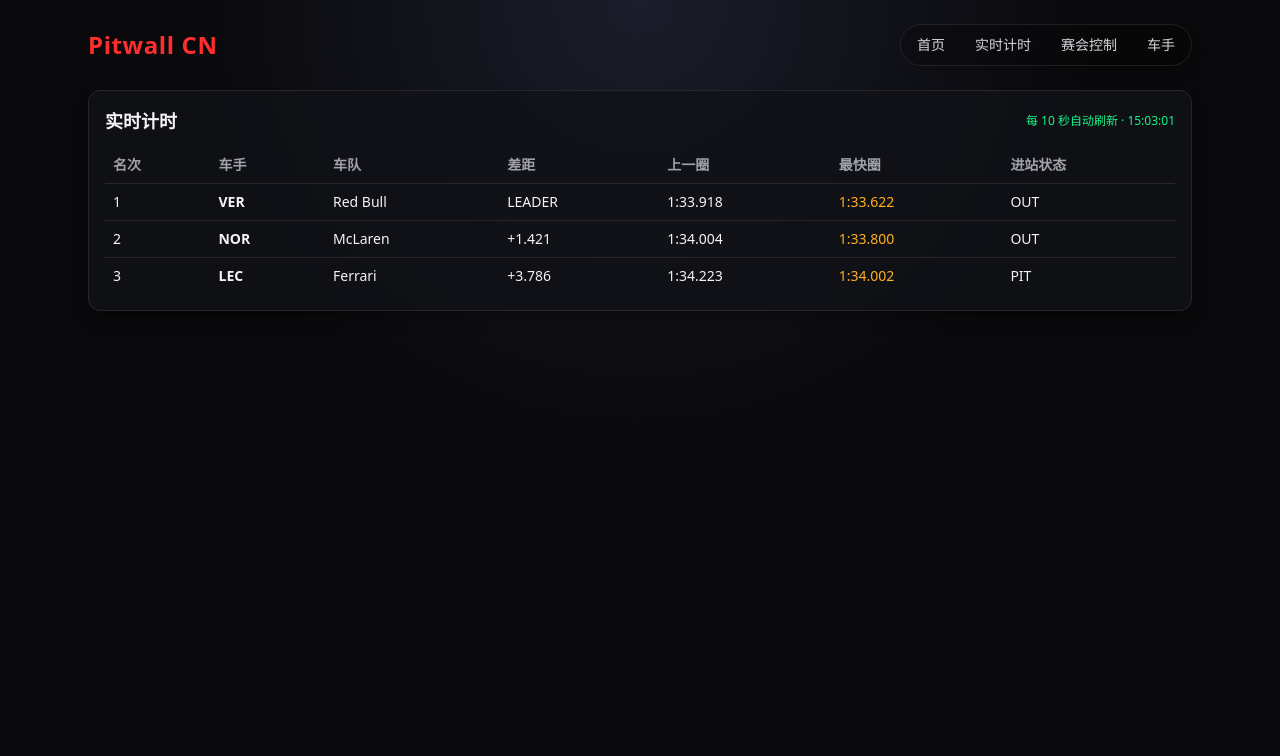
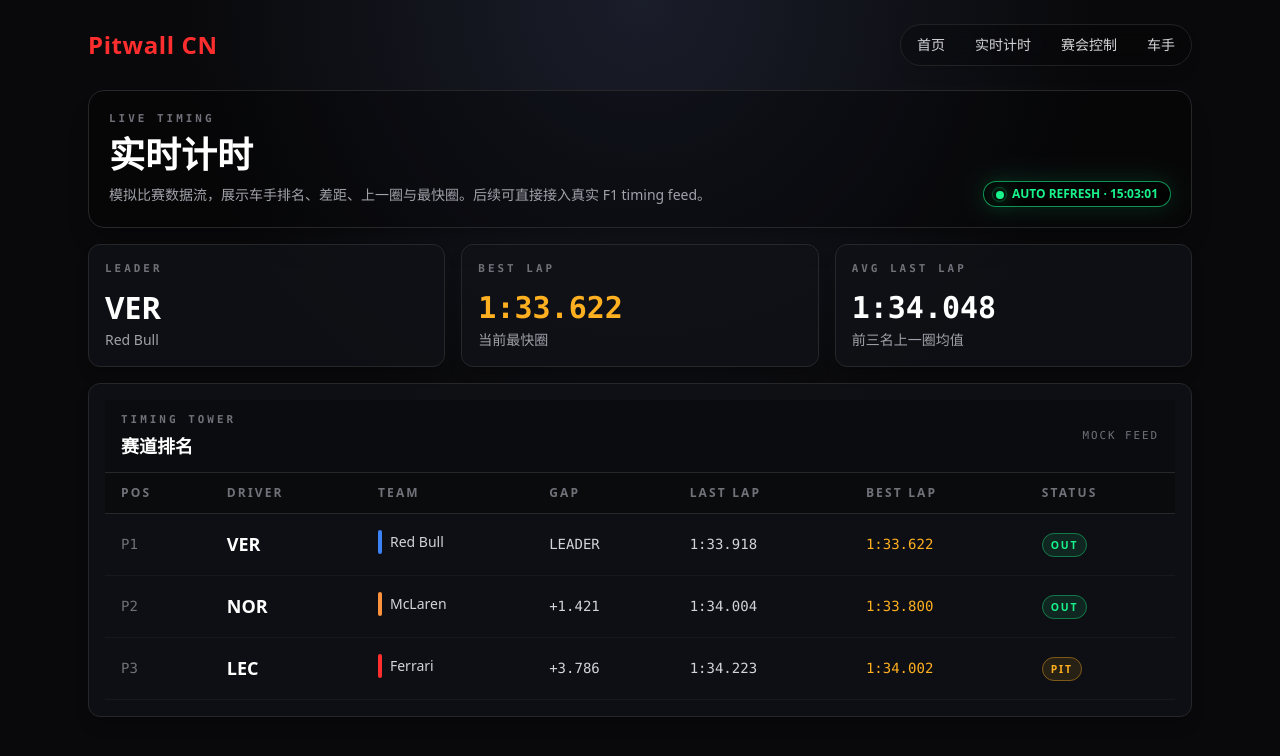
Before and after one commit to s8k8ps26k6-ui/pitwallcn, a Next.js app: page /live in a window 1280 px wide. Shown: the top 756 px of the page. Built offline with nearby package versions, Linux system fonts and the light colour scheme.

Commit message:
feat: redesign live timing page

```diff
--- a/src/components/live-timing-table.tsx
+++ b/src/components/live-timing-table.tsx
@@ -1,7 +1,19 @@
 "use client";
 
-import { useEffect, useState } from "react";
+import { useEffect, useMemo, useState } from "react";
 import { LiveTimingRow } from "@/lib/types";
+
+const statusStyles: Record<LiveTimingRow["pitStatus"], string> = {
+  OUT: "border-pitGreen/40 bg-pitGreen/10 text-pitGreen",
+  PIT: "border-neonAmber/40 bg-neonAmber/10 text-neonAmber",
+  IN: "border-neonRed/40 bg-neonRed/10 text-neonRed"
+};
+
+const teamAccent: Record<string, string> = {
+  "Red Bull": "bg-blue-500",
+  McLaren: "bg-orange-400",
+  Ferrari: "bg-neonRed"
+};
 
 export function LiveTimingTable({ initialData }: { initialData: LiveTimingRow[] }) {
   const [rows, setRows] = useState(initialData);
@@ -18,31 +30,146 @@ export function LiveTimingTable({ initialData }: { initialData: LiveTimingRow[]
     return () => clearInterval(id);
   }, []);
 
+  const leader = rows[0];
+  const averageLastLap = useMemo(() => {
+    const seconds = rows
+      .map((row) => row.lastLap)
+      .map((lap) => {
+        const [minutes, rest] = lap.split(":");
+        return Number(minutes) * 60 + Number(rest);
+      })
+      .filter((value) => Number.isFinite(value));
+
+    if (!seconds.length) {
+      return "--";
+    }
+
+    const average = seconds.reduce((sum, value) => sum + value, 0) / seconds.length;
+    const minutes = Math.floor(average / 60);
+    const remaining = (average - minutes * 60).toFixed(3).padStart(6, "0");
+
+    return `${minutes}:${remaining}`;
+  }, [rows]);
+
   return (
-    <section className="card overflow-x-auto">
-      <div className="mb-3 flex items-center justify-between">
-        <h2 className="text-lg font-semibold">实时计时</h2>
-        <span className="text-xs text-pitGreen">每 10 秒自动刷新 · {updatedAt.toLocaleTimeString("zh-CN")}</span>
+    <section className="space-y-4">
+      <div className="motion-fade-up rounded-2xl border border-zinc-800 bg-black/30 p-5 shadow-xl shadow-black/20">
+        <div className="flex flex-col gap-4 sm:flex-row sm:items-end sm:justify-between">
+          <div>
+            <p className="eyebrow">Live Timing</p>
+            <h1 className="mt-2 text-3xl font-bold text-white sm:text-4xl">实时计时</h1>
+            <p className="mt-2 max-w-2xl text-sm leading-6 text-zinc-400">
+              模拟比赛数据流，展示车手排名、差距、上一圈与最快圈。后续可直接接入真实 F1 timing feed。
+            </p>
           </div>
+          <div className="w-fit rounded-full border border-pitGreen/60 bg-black/60 px-3 py-1 text-xs font-semibold text-pitGreen shadow-[0_0_24px_rgba(25,243,139,0.16)]">
+            <span className="mr-2 inline-flex align-middle live-dot" aria-hidden="true" />
+            AUTO REFRESH · {updatedAt.toLocaleTimeString("zh-CN")}
+          </div>
+        </div>
+      </div>
+
+      <div className="grid gap-4 sm:grid-cols-3">
+        <section className="card motion-fade-up motion-delay-1">
+          <p className="eyebrow">Leader</p>
+          <p className="mt-3 text-3xl font-bold text-white">{leader?.driver ?? "--"}</p>
+          <p className="mt-1 text-sm text-zinc-400">{leader?.team ?? "暂无数据"}</p>
+        </section>
+        <section className="card motion-fade-up motion-delay-2">
+          <p className="eyebrow">Best Lap</p>
+          <p className="mt-3 font-mono text-3xl font-bold text-neonAmber">{leader?.bestLap ?? "--"}</p>
+          <p className="mt-1 text-sm text-zinc-400">当前最快圈</p>
+        </section>
+        <section className="card motion-fade-up motion-delay-3">
+          <p className="eyebrow">Avg Last Lap</p>
+          <p className="mt-3 font-mono text-3xl font-bold text-white">{averageLastLap}</p>
+          <p className="mt-1 text-sm text-zinc-400">前三名上一圈均值</p>
+        </section>
+      </div>
+
+      <section className="card motion-fade-up motion-delay-4 overflow-hidden p-0">
+        <div className="border-b border-zinc-800 bg-black/25 px-4 py-3">
+          <div className="flex items-center justify-between gap-3">
+            <div>
+              <p className="eyebrow">Timing Tower</p>
+              <h2 className="mt-1 text-lg font-semibold text-white">赛道排名</h2>
+            </div>
+            <span className="race-code">MOCK FEED</span>
+          </div>
+        </div>
+
+        <div className="space-y-2 p-3 md:hidden">
+          {rows.map((row) => (
+            <article key={row.driver} className="rounded-xl border border-zinc-800 bg-black/25 p-3">
+              <div className="flex items-center justify-between gap-3">
+                <div className="flex items-center gap-3">
+                  <span className="font-mono text-sm text-zinc-500">P{row.position}</span>
+                  <span className={`h-8 w-1 rounded-full ${teamAccent[row.team] ?? "bg-zinc-500"}`} aria-hidden="true" />
+                  <div>
+                    <p className="text-lg font-bold text-white">{row.driver}</p>
+                    <p className="text-xs text-zinc-500">{row.team}</p>
+                  </div>
+                </div>
+                <span className={`rounded-full border px-2 py-1 text-[0.65rem] font-bold tracking-[0.18em] ${statusStyles[row.pitStatus]}`}>
+                  {row.pitStatus}
+                </span>
+              </div>
+              <div className="mt-3 grid grid-cols-3 gap-2 text-xs">
+                <div className="rounded-lg bg-zinc-950/70 p-2">
+                  <p className="text-zinc-500">GAP</p>
+                  <p className="mt-1 font-mono text-zinc-100">{row.gap}</p>
+                </div>
+                <div className="rounded-lg bg-zinc-950/70 p-2">
+                  <p className="text-zinc-500">LAST</p>
+                  <p className="mt-1 font-mono text-zinc-100">{row.lastLap}</p>
+                </div>
+                <div className="rounded-lg bg-zinc-950/70 p-2">
+                  <p className="text-zinc-500">BEST</p>
+                  <p className="mt-1 font-mono text-neonAmber">{row.bestLap}</p>
+                </div>
+              </div>
+            </article>
+          ))}
+        </div>
+
+        <div className="hidden overflow-x-auto md:block">
           <table className="min-w-full text-left text-sm">
-        <thead className="text-zinc-400">
+            <thead className="border-b border-zinc-800 bg-zinc-950/60 text-xs uppercase tracking-[0.18em] text-zinc-500">
               <tr>
-            {["名次", "车手", "车队", "差距", "上一圈", "最快圈", "进站状态"].map((h) => (
-              <th key={h} className="px-2 py-2">{h}</th>
-            ))}
+                <th className="px-4 py-3">Pos</th>
+                <th className="px-4 py-3">Driver</th>
+                <th className="px-4 py-3">Team</th>
+                <th className="px-4 py-3">Gap</th>
+                <th className="px-4 py-3">Last Lap</th>
+                <th className="px-4 py-3">Best Lap</th>
+                <th className="px-4 py-3">Status</th>
               </tr>
             </thead>
             <tbody>
               {rows.map((row) => (
-            <tr key={row.driver} className="border-t border-zinc-800">
-              <td className="px-2 py-2">{row.position}</td><td className="px-2 py-2 font-semibold">{row.driver}</td>
-              <td className="px-2 py-2">{row.team}</td><td className="px-2 py-2">{row.gap}</td>
-              <td className="px-2 py-2">{row.lastLap}</td><td className="px-2 py-2 text-neonAmber">{row.bestLap}</td>
-              <td className="px-2 py-2">{row.pitStatus}</td>
+                <tr key={row.driver} className="border-b border-zinc-900 transition hover:bg-white/[0.03]">
+                  <td className="px-4 py-4 font-mono text-zinc-500">P{row.position}</td>
+                  <td className="px-4 py-4 text-lg font-bold text-white">{row.driver}</td>
+                  <td className="px-4 py-4">
+                    <span className="inline-flex items-center gap-2 text-zinc-300">
+                      <span className={`h-6 w-1 rounded-full ${teamAccent[row.team] ?? "bg-zinc-500"}`} aria-hidden="true" />
+                      {row.team}
+                    </span>
+                  </td>
+                  <td className="px-4 py-4 font-mono text-zinc-300">{row.gap}</td>
+                  <td className="px-4 py-4 font-mono text-zinc-300">{row.lastLap}</td>
+                  <td className="px-4 py-4 font-mono text-neonAmber">{row.bestLap}</td>
+                  <td className="px-4 py-4">
+                    <span className={`rounded-full border px-2 py-1 text-[0.65rem] font-bold tracking-[0.18em] ${statusStyles[row.pitStatus]}`}>
+                      {row.pitStatus}
+                    </span>
+                  </td>
                 </tr>
               ))}
             </tbody>
           </table>
+        </div>
+      </section>
     </section>
   );
 }
```
Lines whose indentation alone changed are shown as unchanged.
